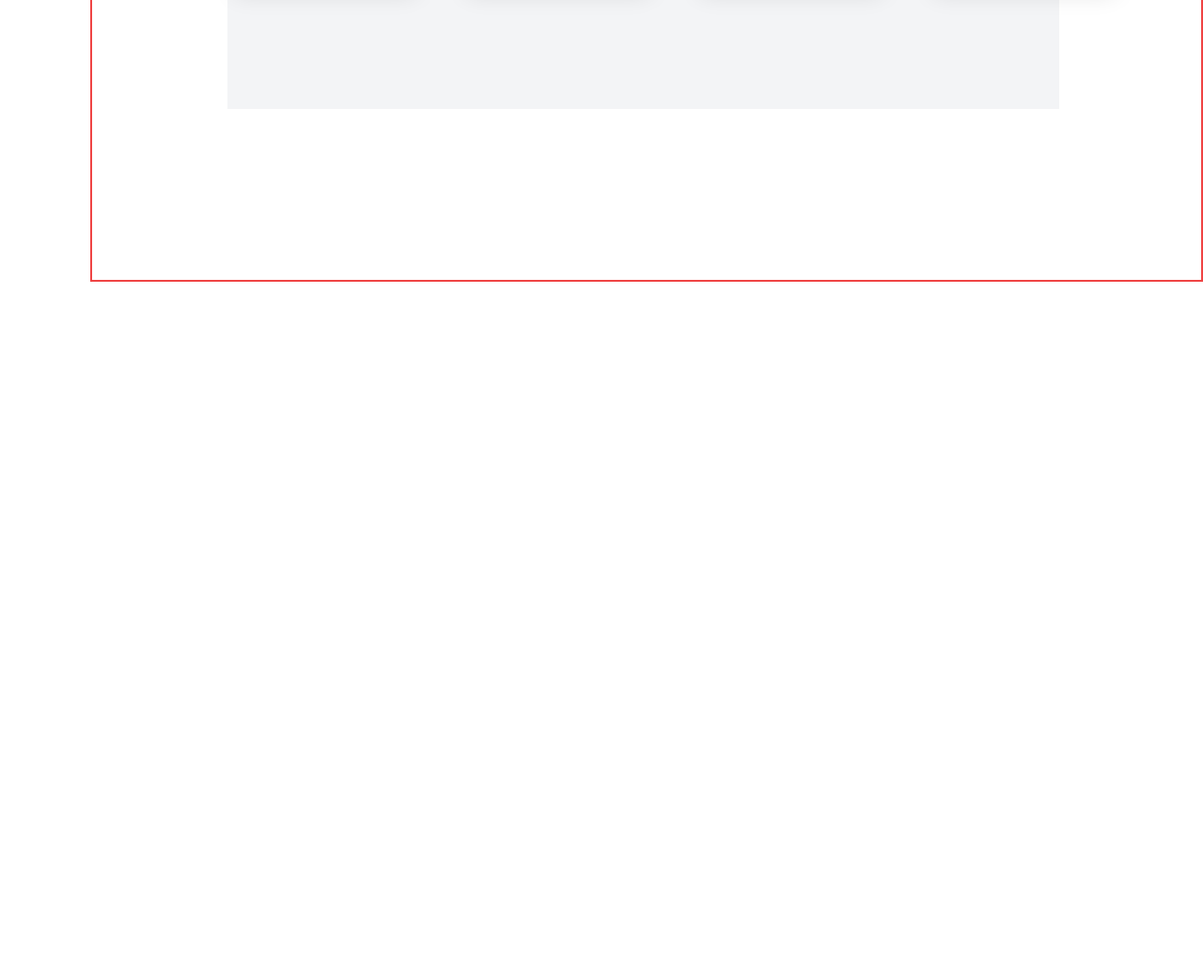
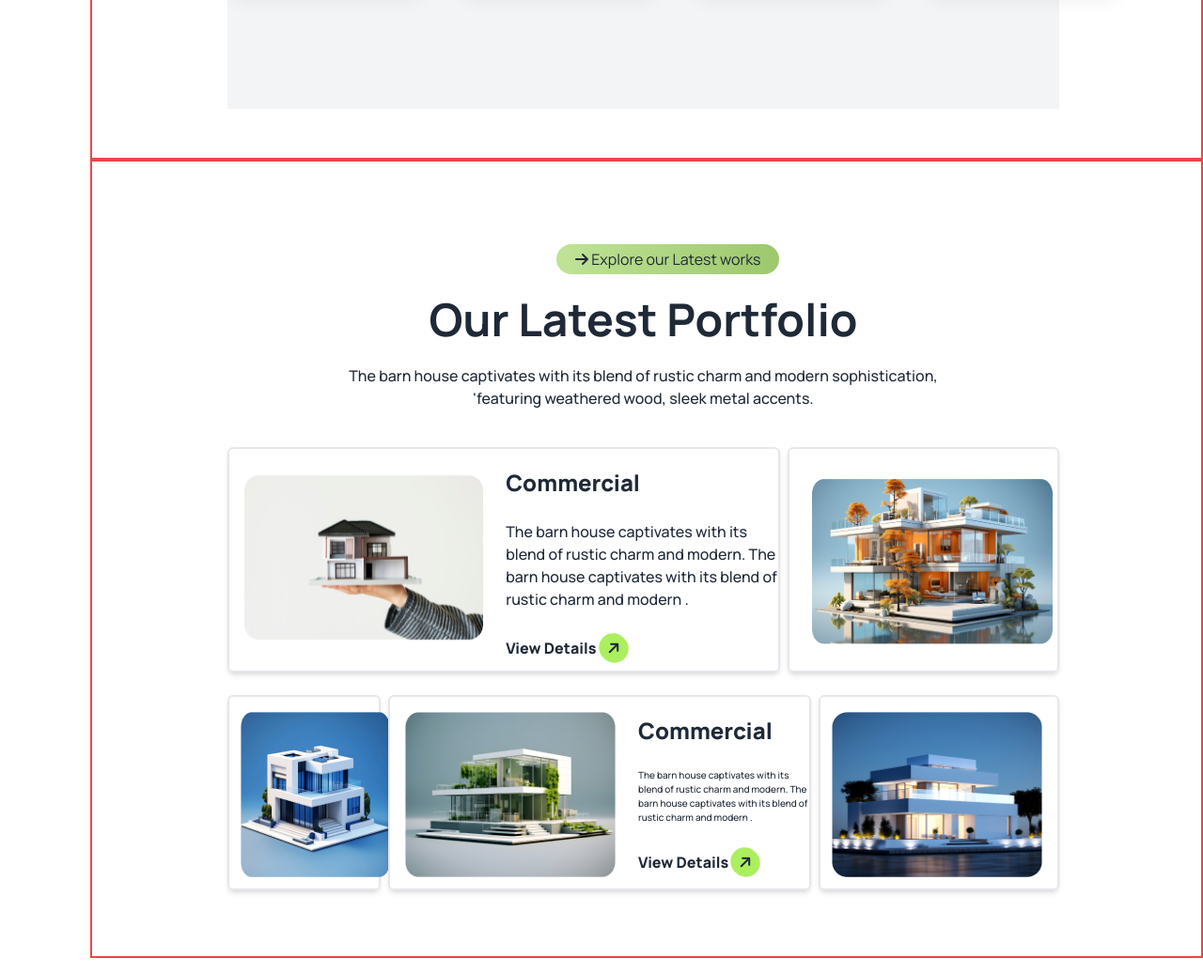
Before and after one commit to azimulevan/Assignment-03, a plain HTML site: page index.html in a window 1280 px wide. Shown: the part 2200-3236 px from the top of the page at 94% size. Before the commit the page ends 2500 px from the top, so only its background shows below. Drawn offline with nearby package versions, Linux system fonts and the light colour scheme.

```diff
--- a/index.html
+++ b/index.html
@@ -283,7 +283,7 @@
 
 
 
-      <section class="manrope w-auto h-[1200px] lg:h-[850px] border-2 border-red-500 container max-auto lg:ml-24">
+      <section class="manrope w-auto h-[1200px] lg:h-[720px] border-2 border-red-500 container max-auto lg:ml-24">
 
 
         <div class="w-9/12  lg:h-[600px] border-0 border-red-950 ml-14 my-16 lg:ml-36 bg-gray-100">
@@ -372,7 +372,152 @@
 
 
 
+<section class="manrope w-auto h-[1950px] lg:h-[850px] border-2 border-red-500 container max-auto lg:ml-24">
+  <div class="w-9/12  lg:h-[800px] border-0 border-red-950 ml-14 my-16 lg:ml-36 h-[1900px] ">
 
+    <button class="border-0 lg:ml-[350px] bg-gradient-to-r from-[#c0e397] to-[#9dc86c] py-1 px-5 rounded-3xl ml-10 mt-6"> <i class="fa-solid fa-arrow-right"></i> Explore our Latest works</button>
+    <br>
+    <br>
+
+
+    <h2 class="text-center font-bold lg:text-5xl text-2xl">Our Latest Portfolio</h2>
+    <br>
+    <p class="font-medium text-center">The barn house captivates with its blend of rustic charm and modern sophistication, <br>'featuring weathered wood, sleek metal accents.</p>
+
+
+    <div class="flex flex-col lg:flex-row lg:gap-2 lg:mt-10 gap-5">
+
+
+
+
+      <div class="flex flex-col lg:border-2  lg:w-[650px] lg:h-60 shadow-md rounded-md lg:flex-row">
+        <img class="w-64 h-44 lg:ml-4 lg:my-7 ml-8" src="assets/img1.png" alt="">
+        <div class="ml-6 mt-5">
+          <h2 class="font-extrabold text-2xl">Commercial</h2>
+          <br>
+          <p class="font-medium">The barn house captivates with its blend of rustic charm and modern. The barn house captivates with its blend of rustic charm and modern .</p>
+          <br>
+          <button class="font font-extrabold">View Details <i class="fa-solid fa-arrow-right -rotate-45 bg-[#ABEF5F] rounded-full py-2 px-2"></i></button>
+        </div>
+
+      </div>
+
+
+      <div class="lg:h-60 border-2 shadow-md lg:w-80  h-64 rounded-md">
+        <img class="w-64 lg:mt-8 lg:ml-6 h-44 mt-9 ml-8" src="assets/img2.png" alt="">
+      </div>
+    </div>
+    <br>
+
+
+
+
+
+    <div class="flex flex-col lg:flex-row lg:gap-2 gap-5">
+
+
+
+
+
+
+
+
+      <div class="lg:h-52 border-2 shadow-md lg:w-64  h-64 rounded-md">
+        <img class="lg:w-52 w-64 lg:mt-4 lg:ml-3 h-44 mt-9 ml-8" src="assets/img3.png" alt="">
+
+      </div>
+
+
+
+
+      <div class="flex flex-col lg:flex-row gap-2 ">
+
+
+
+
+        <div class="flex flex-col lg:border-2  lg:w-[450px] lg:h-52 shadow-md rounded-md lg:flex-row">
+          <img class=" lg:w-56 w-64 h-44 lg:ml-4 lg:my-4 ml-8" src="assets/img4.png" alt="">
+          <div class="ml-6 mt-5">
+            <h2 class="font-extrabold text-2xl">Commercial</h2>
+            <br>
+            <p class="font-medium text-[10px]">The barn house captivates with its blend of rustic charm and modern. The barn house captivates with its blend of rustic charm and modern .</p>
+            <br>
+            <button class="font font-extrabold">View Details <i class="fa-solid fa-arrow-right -rotate-45 bg-[#ABEF5F] rounded-full py-2 px-2"></i></button>
+          </div>
+
+        </div>
+
+
+
+
+
+
+      <div class="lg:h-52 border-2 shadow-md lg:w-64  h-64 rounded-md">
+        <img class=" lg:w-56 w-64 lg:mt-4 lg:ml-3 h-44 mt-9 ml-8" src="assets/img5.png" alt="">
+
+      </div>
+
+
+
+
+
+
+
+
+
+
+
+
+
+
+
+
+
+
+
+
+
+
+
+
+
+
+
+
+    </div>
+
+
+
+
+
+
+
+
+
+
+
+
+
+
+
+
+
+
+
+
+
+
+
+
+
+
+
+
+
+
+  </div>
+
+</section>
 
 
 
```
